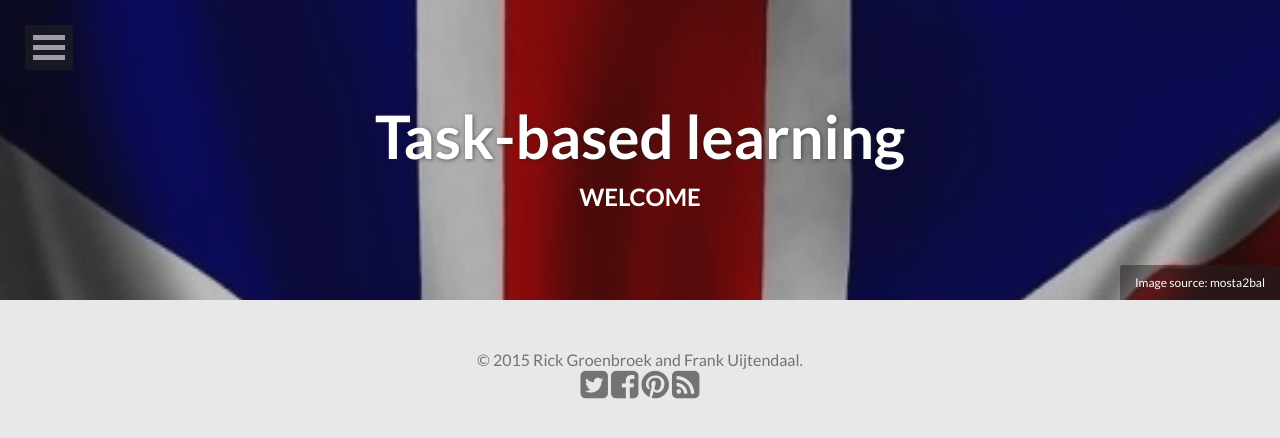
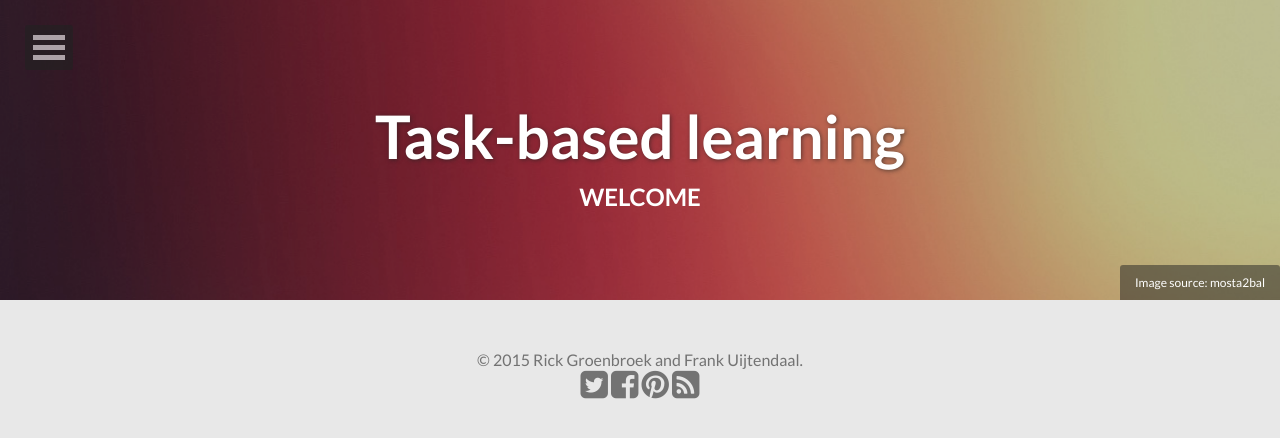
Before and after one commit to fruijt/rickgroenbroek.github.io, a Jekyll site: the page built from index.html, in a window 1280 px wide. Shown: the top 438 px of the page. Built offline with Jekyll 4.4.1, drawn with Linux system fonts in a browser that asks for light colours; nearby versions of some CDN libraries; the list of posts is cut into pages by our own code.

Commit message:
EDIT main pic

```diff
--- a/index.html
+++ b/index.html
@@ -2,10 +2,10 @@
 layout: post-index
 title: Welcome
 description: "Welcome to our site"
-tags: [Jekyll, theme, themes, responsive, blog, modern]
+tags:
 comments: false
 image:
-  feature: abstract-1.jpg
+  feature: abstract-2.jpg
   credit: mosta2bal
   creditlink: http://www.mosta2bal.com/vb/imgcache/3/28525wall.jpg
 share: true
```
Also changed, not shown: Gemfile.lock, _config.yml (line endings or trailing spaces), images/abstract-1.jpg, 4 other files.
